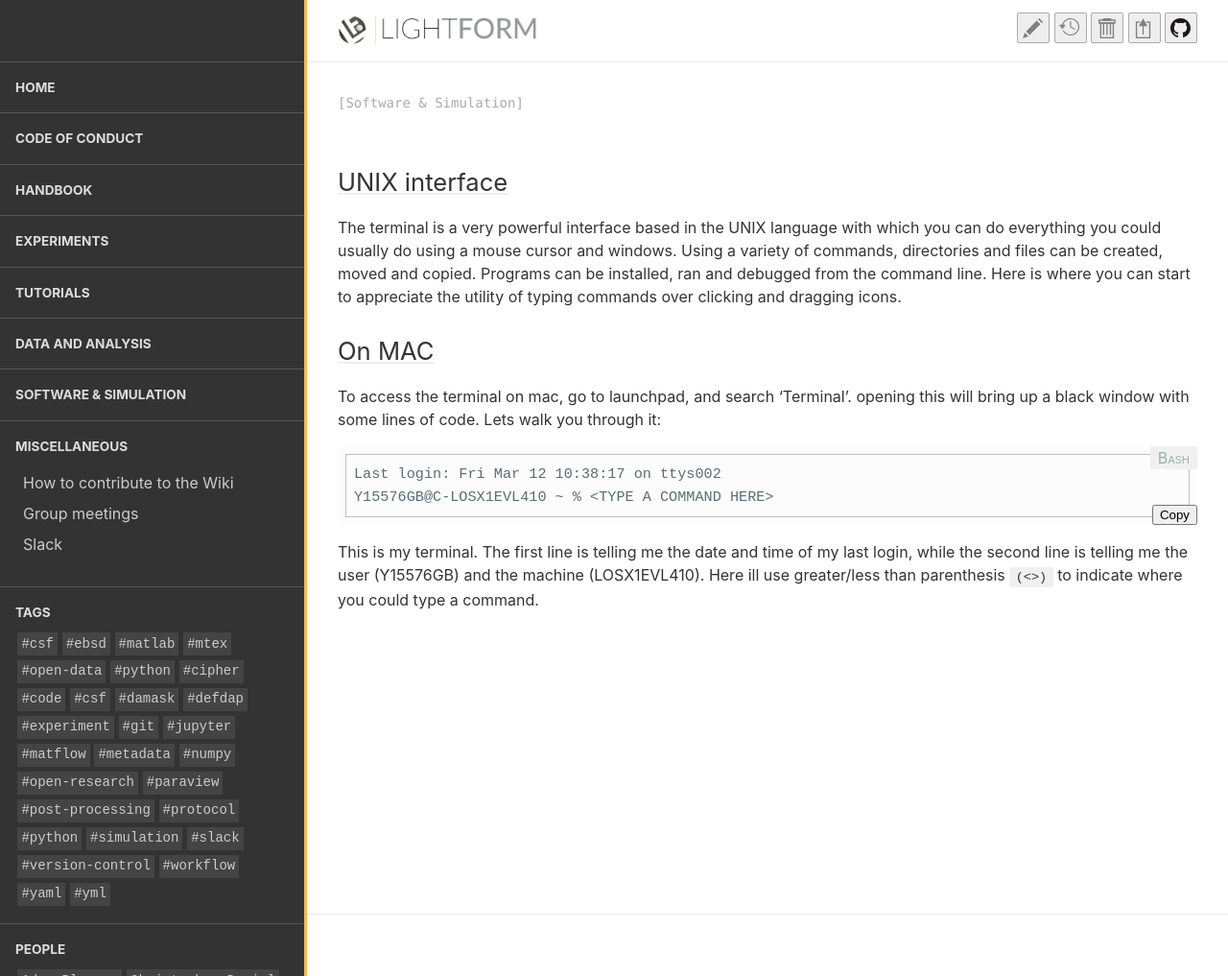
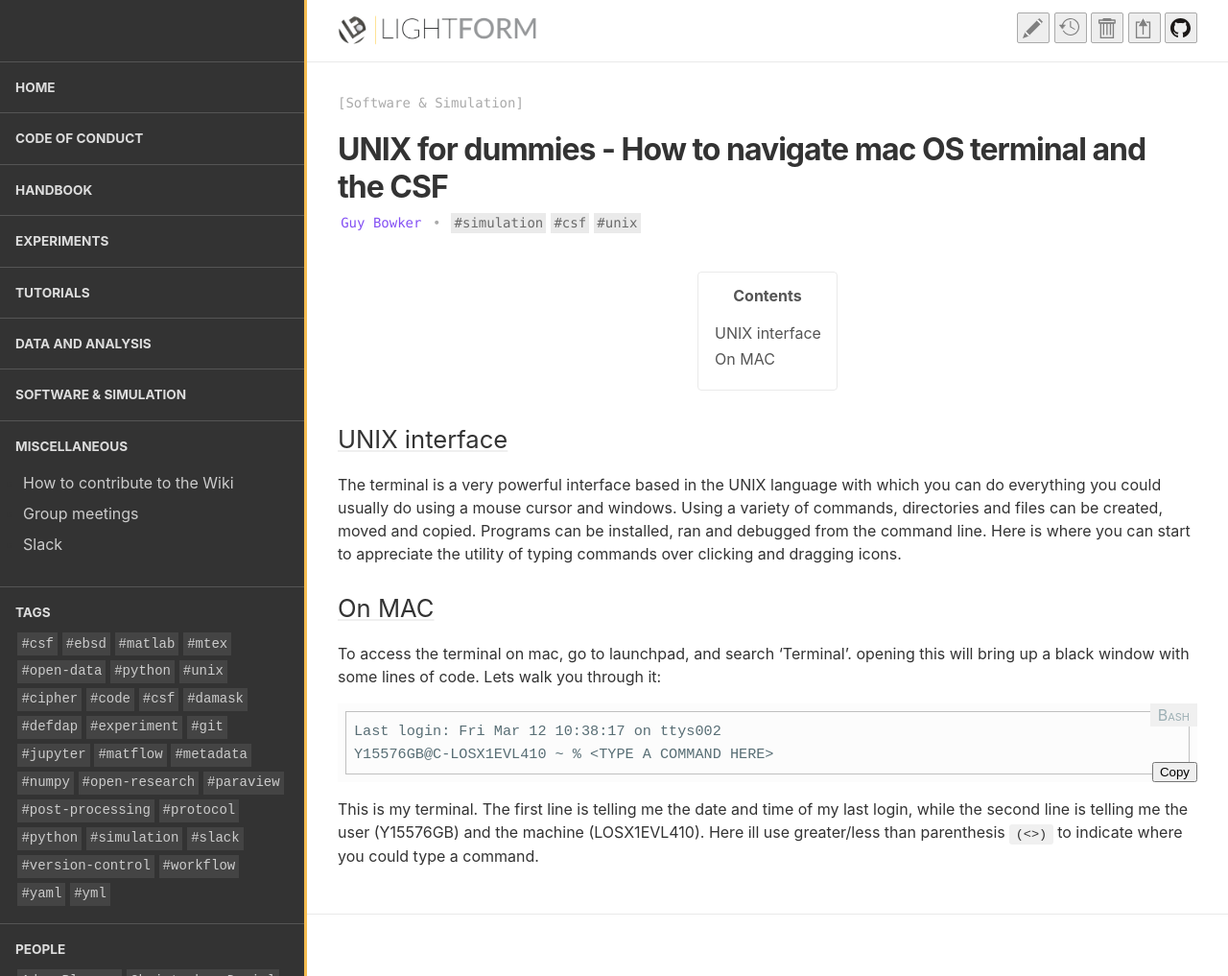
Before and after one commit to LightForm-group/wiki, a Jekyll site: the page built from collections/_software_and_simulation/UNIX_guide.md, in a window 1280 px wide and 1017 px high. Shown: the whole window at 96% size. Built offline with Jekyll 4.4.1, drawn with Linux system fonts in a browser that asks for light colours; nearby versions of some CDN libraries.

Commit message:
Mistake - extra semicolon at top

```diff
--- a/collections/_software_and_simulation/UNIX_guide.md
+++ b/collections/_software_and_simulation/UNIX_guide.md
@@ -1,5 +1,5 @@
 ---
-title: UNIX for dummies: How to navigate mac OS terminal and the CSF
+title: UNIX for dummies - How to navigate mac OS terminal and the CSF
 author: Guy Bowker
 tags:
   - simulation
```
